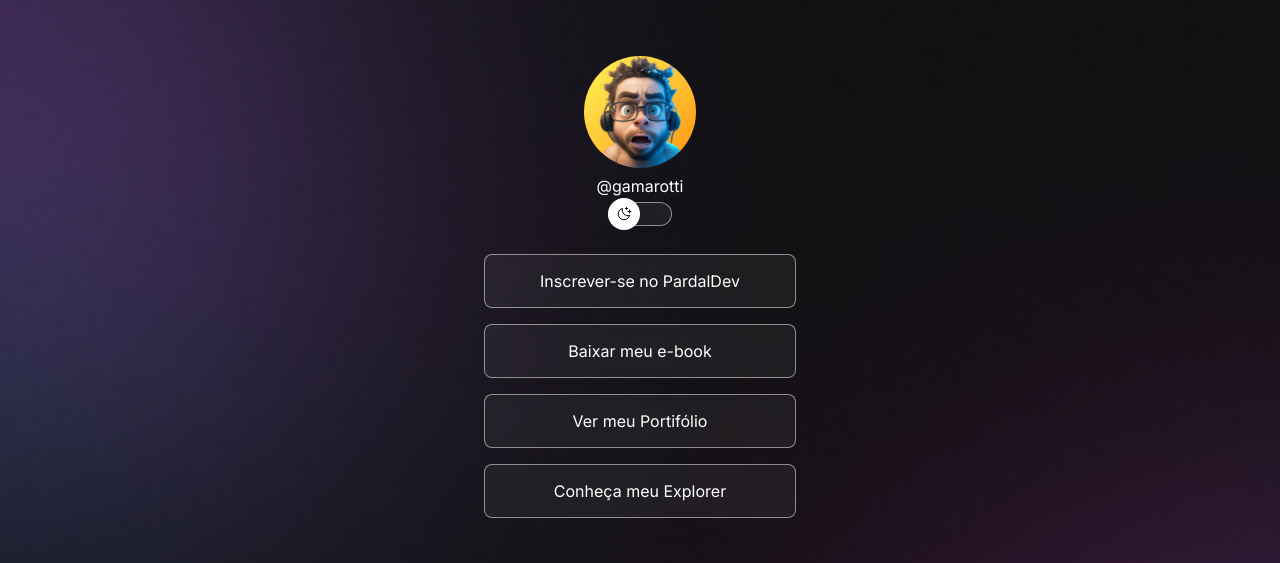
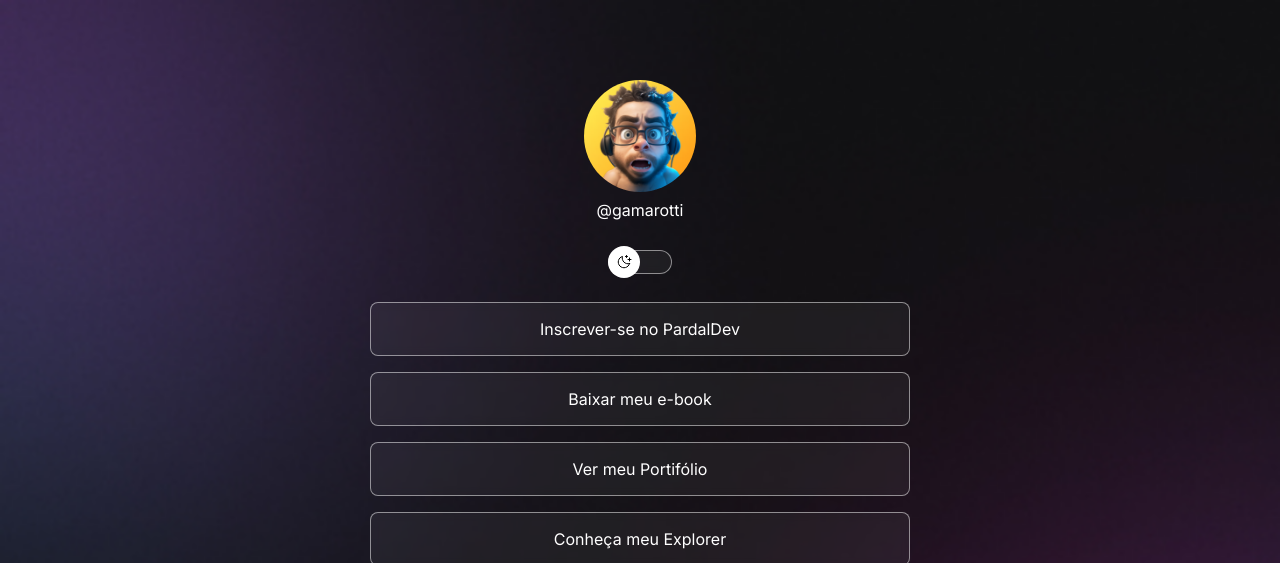
Before and after one commit to marottis/Projeto1, a plain HTML site: page index.html in a window 1280 px wide. Shown: the top 563 px of the page. Drawn offline with nearby package versions, Linux system fonts and the light colour scheme.

Commit message:
adjust container width

```diff
--- a/style.css
+++ b/style.css
@@ -42,7 +42,8 @@ body * {
 }
 
 #container {
-    width: 360px;
+    width: 100%;
+    max-width: 588px;
     margin: 56px auto 0px;
     padding: 0 24px;
 
@@ -50,6 +51,7 @@ body * {
 
 #profile {
     text-align: center;
+    padding: 24px;
 }
 
 #profile img {
```
